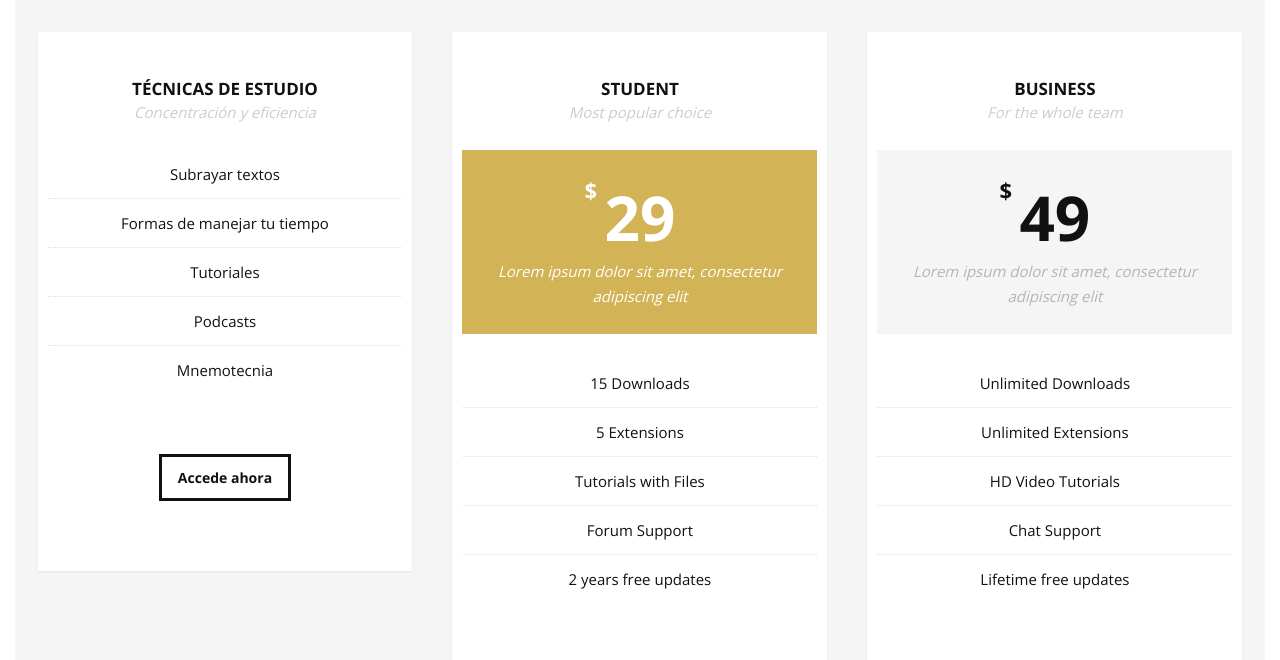
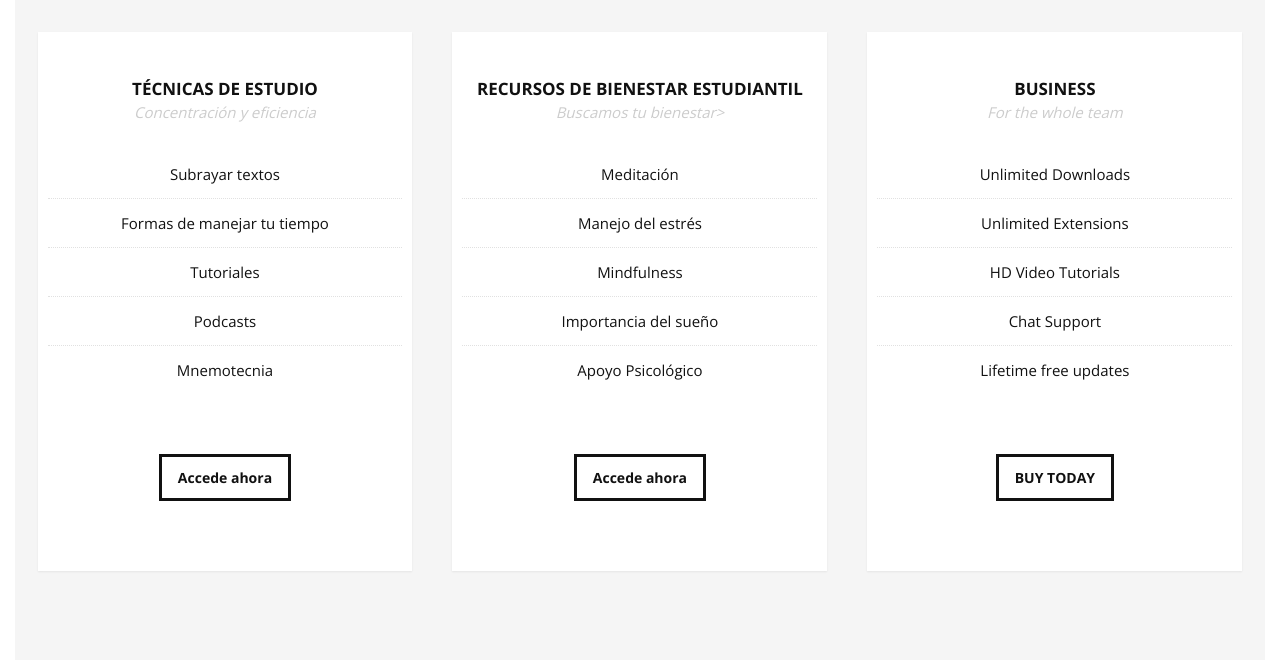
Before and after one commit to Davidbermu123/IngenieriaDeSoftware, a plain HTML site: page Prueba/Pagina_Inicial.html in a window 1280 px wide. Shown: the part 4421-5081 px from the top of the page. Drawn offline with nearby package versions, Linux system fonts and the light colour scheme; files whose address does not match are found by name.

Commit message:
Creación de AyudaB.html y cambiar cosas de Pagina_Inicial.html
(Sigo siendo Santiago) Actualice la información de Ayuda y la redirigí al nuevo html

```diff
--- a/Prueba/Pagina_Inicial.html
+++ b/Prueba/Pagina_Inicial.html
@@ -458,20 +458,16 @@
                 <!--Pricing Block-->
                 <div class="pricing-block featured col-3 wow fadeInUp" data-wow-delay="0.6s">
                     <div class="pricing-block-content">
-                        <h3>Student</h3>
-                        <p class="pricing-sub">Most popular choice</p>
-                        <div class="pricing">
-                            <div class="price"><span>$</span>29</div>
-                            <p>Lorem ipsum dolor sit amet, consectetur adipiscing elit</p>
-                        </div>
+                        <h3>Recursos de Bienestar Estudiantil</h3>
+                        <p class="pricing-sub">Buscamos tu bienestar></p>
                         <ul>
-                            <li>15 Downloads</li>
-                            <li>5 Extensions</li>
-                            <li>Tutorials with Files</li>
-                            <li>Forum Support</li>
-                            <li>2 years free updates</li>
+                            <li>Meditación</li>
+                            <li>Manejo del estrés</li>
+                            <li>Mindfulness</li>
+                            <li>Importancia del sueño</li>
+                            <li>Apoyo Psicológico</li>
                         </ul>
-                        <a href="#" class="button">BUY TODAY</a>
+                        <a href="/Prueba\AyudaB.html" class="button">Accede ahora</a>
                     </div>
                 </div>
                 <!--End Pricing Block-->
@@ -481,10 +477,6 @@
                     <div class="pricing-block-content">
                         <h3>Business</h3>
                         <p class="pricing-sub">For the whole team</p>
-                        <div class="pricing">
-                            <div class="price"><span>$</span>49</div>
-                            <p>Lorem ipsum dolor sit amet, consectetur adipiscing elit</p>
-                        </div>
                         <ul>
                             <li>Unlimited Downloads</li>
                             <li>Unlimited Extensions</li>
```
Also changed, not shown: Prueba/AyudaB.html (added, +11 -0 lines).
